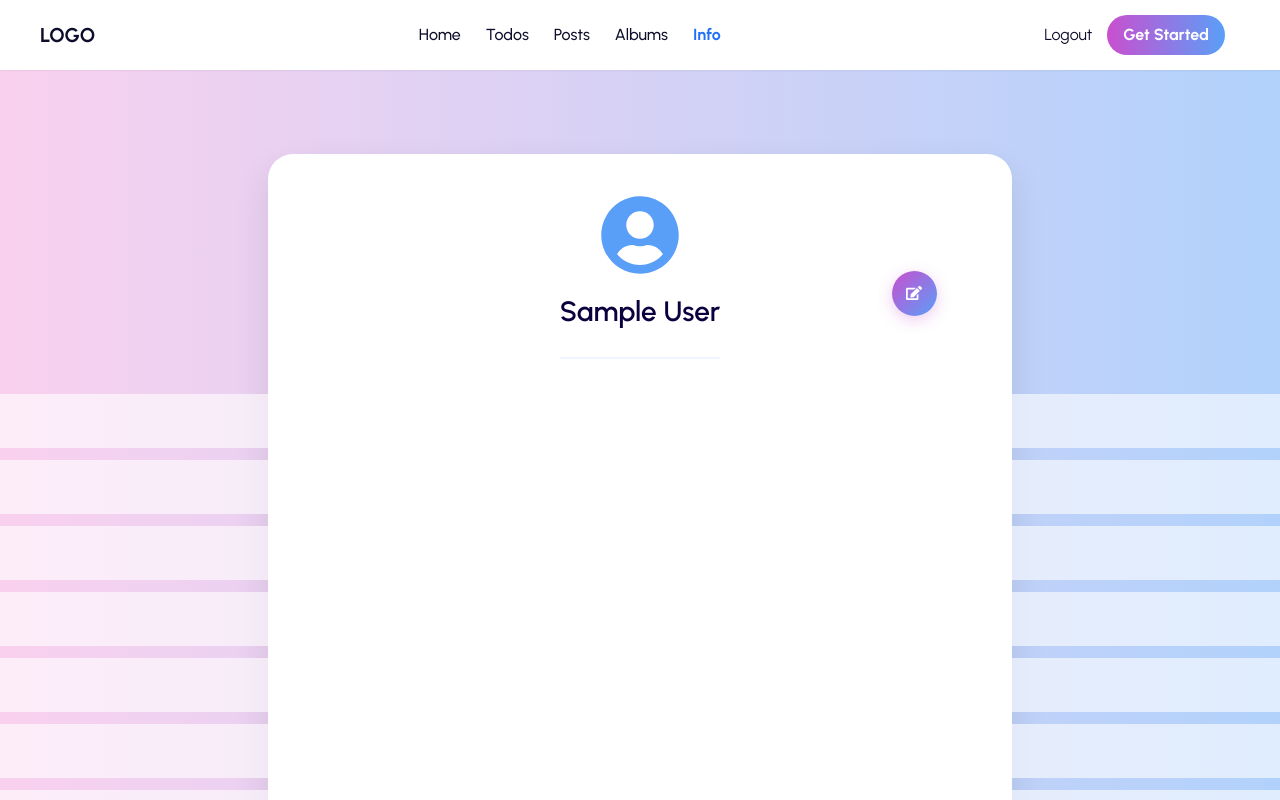
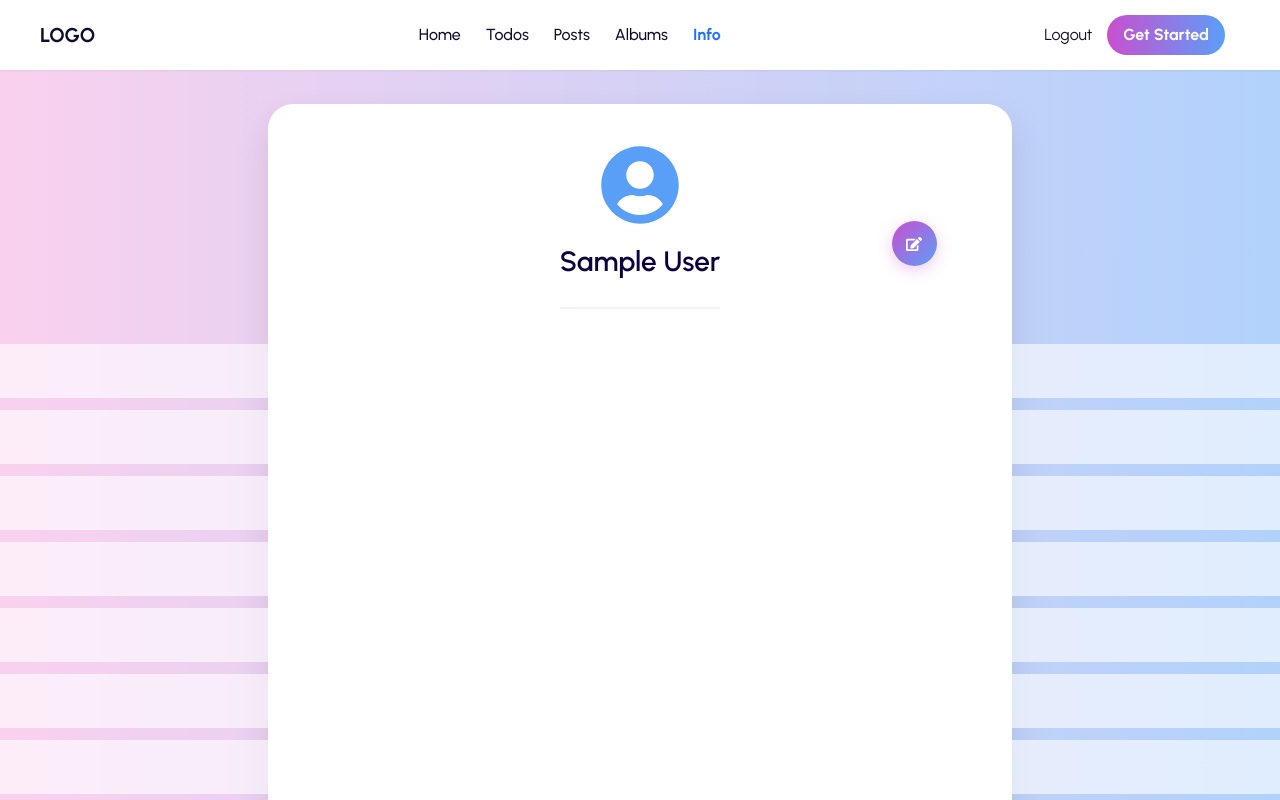
Before and after one commit to tehilabenmoshe/full_stack_project5, a React (Vite) app in the folder project5/: page /info in a window 1280 px wide. Shown: the top 800 px of the page. Built offline with nearby package versions, Linux system fonts and the light colour scheme; sample sign-in values are in the browser's storage; a web font is replaced by a local one.

Commit message:
fix info

```diff
--- a/project5/src/App.css
+++ b/project5/src/App.css
@@ -720,7 +720,6 @@ div.photo-title {
   position: relative;
 }
 .info-card{
-  margin-top: 4%;
   display: flex;
   background-color: white;
   width: 60%;
```
